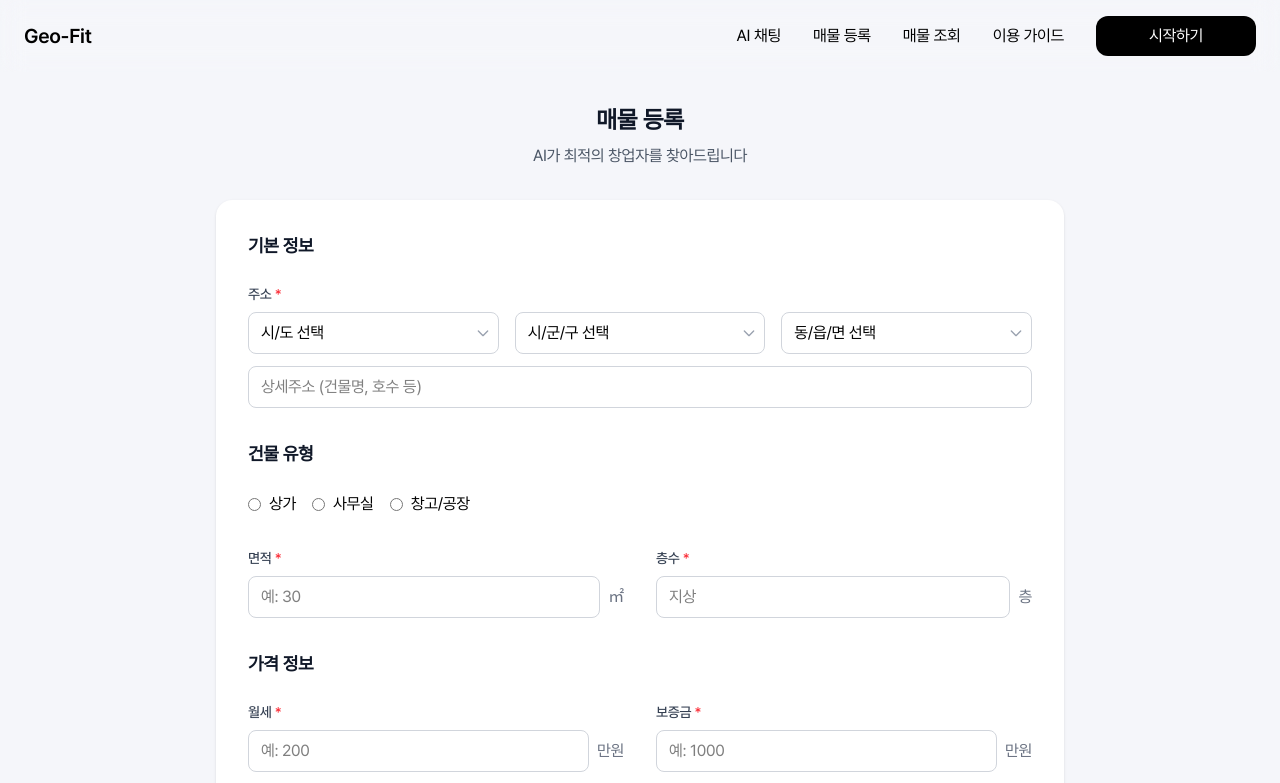
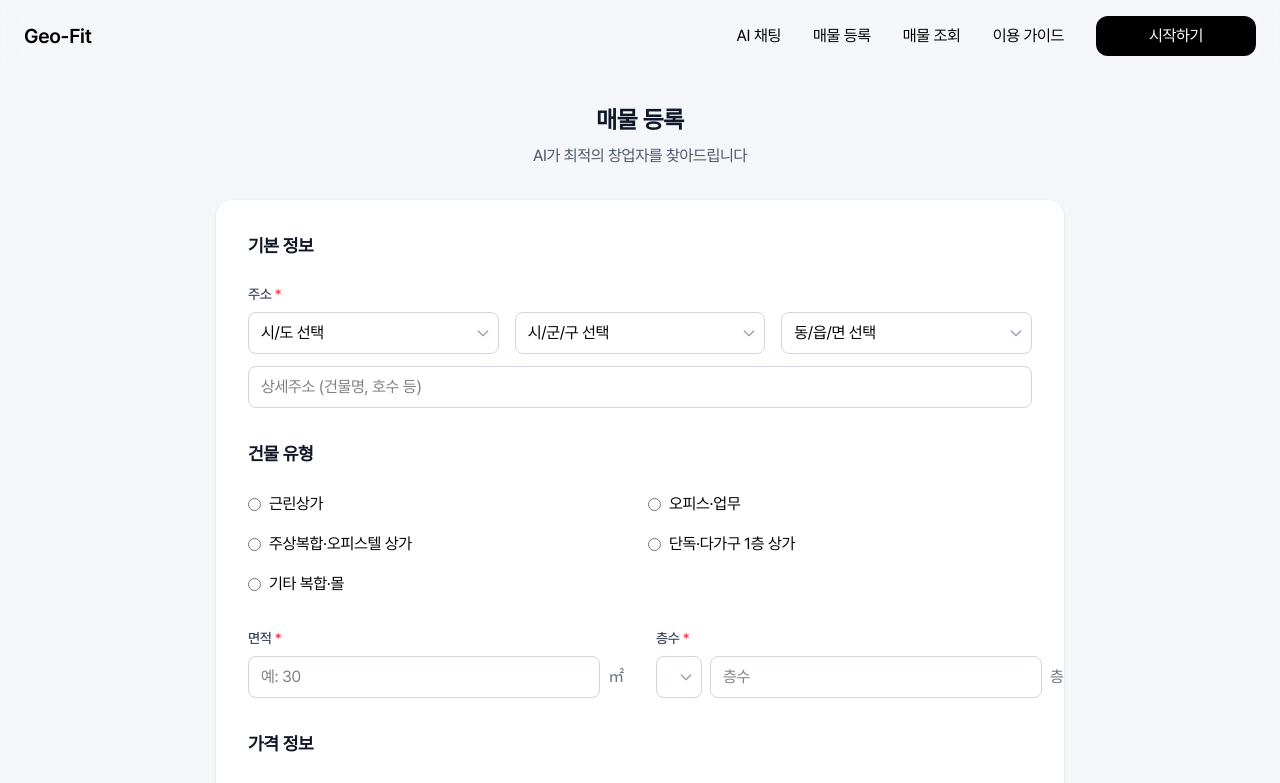
Before and after one commit to dooohun/sw_geofit, a React (Vite) app: page /property-registration in a window 1280 px wide. Shown: the top 783 px of the page. Built offline with nearby package versions, Linux system fonts and the light colour scheme; no server answers.

Commit message:
feat: 건물 유형 추가 및 층수 옵션 추가

```diff
--- a/src/pages/PropertyRegistration/index.tsx
+++ b/src/pages/PropertyRegistration/index.tsx
@@ -120,18 +120,26 @@ export default function PropertyRegistration() {
             {/* Property Type */}
             <div>
               <h2 className="mb-6 text-lg font-semibold text-gray-900">건물 유형</h2>
-              <div className="flex space-x-4">
+              <div className="grid grid-cols-2 gap-4">
                 <label className="flex items-center">
                   <input type="radio" name="buildingType" className="mr-2" />
-                  <span>상가</span>
+                  <span>근린상가</span>
                 </label>
                 <label className="flex items-center">
                   <input type="radio" name="buildingType" className="mr-2" />
-                  <span>사무실</span>
+                  <span>오피스·업무</span>
                 </label>
                 <label className="flex items-center">
                   <input type="radio" name="buildingType" className="mr-2" />
-                  <span>창고/공장</span>
+                  <span>주상복합·오피스텔 상가</span>
+                </label>
+                <label className="flex items-center">
+                  <input type="radio" name="buildingType" className="mr-2" />
+                  <span>단독·다가구 1층 상가</span>
+                </label>
+                <label className="flex items-center">
+                  <input type="radio" name="buildingType" className="mr-2" />
+                  <span>기타 복합·몰</span>
                 </label>
               </div>
             </div>
@@ -156,9 +164,22 @@ export default function PropertyRegistration() {
                   층수 <span className="text-red-500">*</span>
                 </label>
                 <div className="flex items-center space-x-2">
+                  <div className="relative">
+                    <select className="w-full appearance-none rounded-lg border border-gray-300 bg-white px-3 py-2 pr-8 focus:ring-2 focus:ring-blue-500 focus:outline-none">
+                      <option value="">선택</option>
+                      <option value="지상">지상</option>
+                      <option value="지하">지하</option>
+                    </select>
+                    <div className="pointer-events-none absolute inset-y-0 right-2 flex items-center">
+                      <svg className="h-4 w-4 text-gray-400" fill="none" stroke="currentColor" viewBox="0 0 24 24">
+                        <path strokeLinecap="round" strokeLinejoin="round" strokeWidth={2} d="M19 9l-7 7-7-7" />
+                      </svg>
+                    </div>
+                  </div>
                   <input
-                    type="text"
-                    placeholder="지상"
+                    type="number"
+                    placeholder="층수"
+                    min="1"
                     className="flex-1 rounded-lg border border-gray-300 px-3 py-2 focus:ring-2 focus:ring-blue-500 focus:outline-none"
                   />
                   <span className="text-gray-500">층</span>
@@ -198,7 +219,7 @@ export default function PropertyRegistration() {
                 </div>
               </div>
               <div>
-                <label className="mb-2 block text-sm font-medium text-gray-700">권리비</label>
+                <label className="mb-2 block text-sm font-medium text-gray-700">관리비</label>
                 <div className="flex items-center space-x-4">
                   <input
                     type="number"
```
